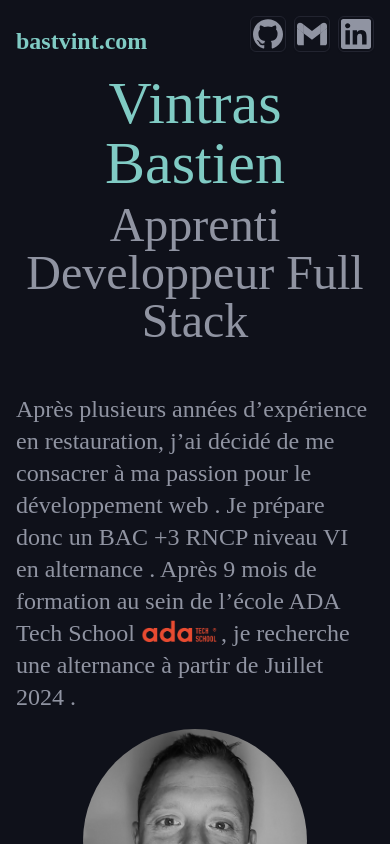
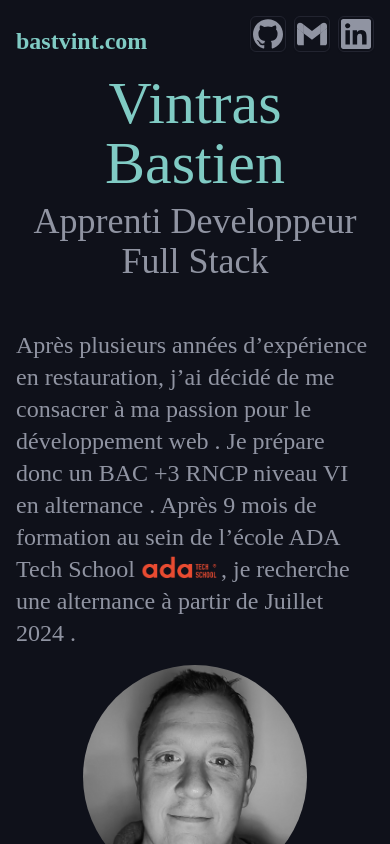
Before and after one commit to BastienVintras/portfolio, a Next.js app in the folder portfolio/: page / in a window 390 px wide. Shown: the top 844 px of the page. Built offline with nearby package versions, Linux system fonts and the light colour scheme; a web font is replaced by a local one.

Commit message:
changement police hero.tsx

```diff
--- a/portfolio/app/_components/hero.tsx
+++ b/portfolio/app/_components/hero.tsx
@@ -21,7 +21,7 @@ export const Hero = ( ) => {
   <Section className="flex max-md:flex-col items-start gap-4">
     <div className="flex-[3] flex flex-col gap-2">
         <h1 className="font-caption text-6xl text-primary text-center">Vintras Bastien</h1>
-        <h2 className="font-caption text-5xl text-center">Apprenti Developpeur Full Stack</h2>
+        <h2 className="text-4xl font-caption md:text-5xl text-center">Apprenti Developpeur Full Stack</h2>
         <Spacing size="sm"/>
         <h3 className="text-2xl">
         Après plusieurs années d’expérience en restauration, j’ai décidé de me consacrer à ma passion pour le développement web . Je prépare donc un BAC +3 RNCP niveau VI en alternance . Après 9 mois de formation au sein de l’école ADA Tech School <AdaIcon className=" inline w-20 -mt-2"/>, je recherche une alternance à partir de Juillet 2024 .
```
